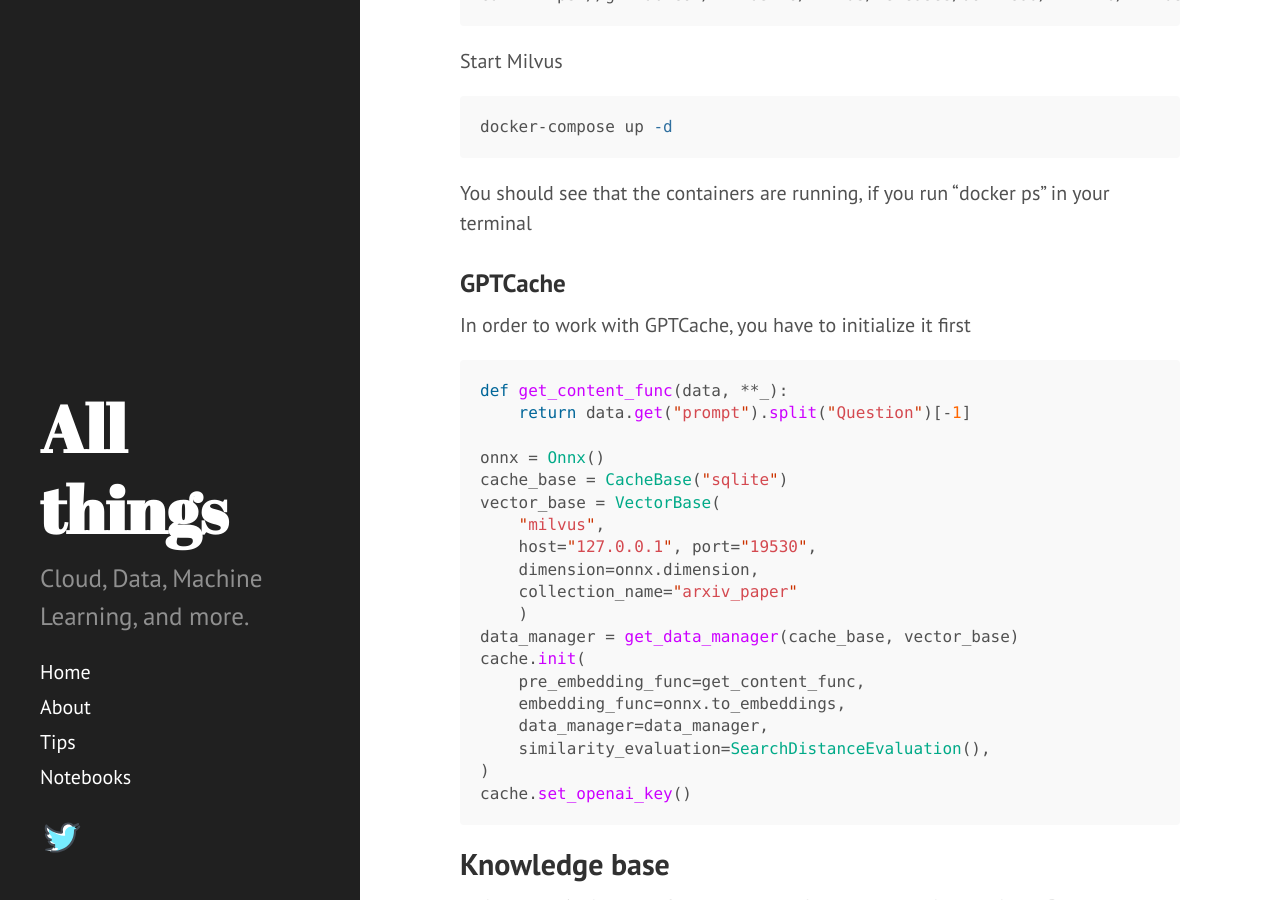
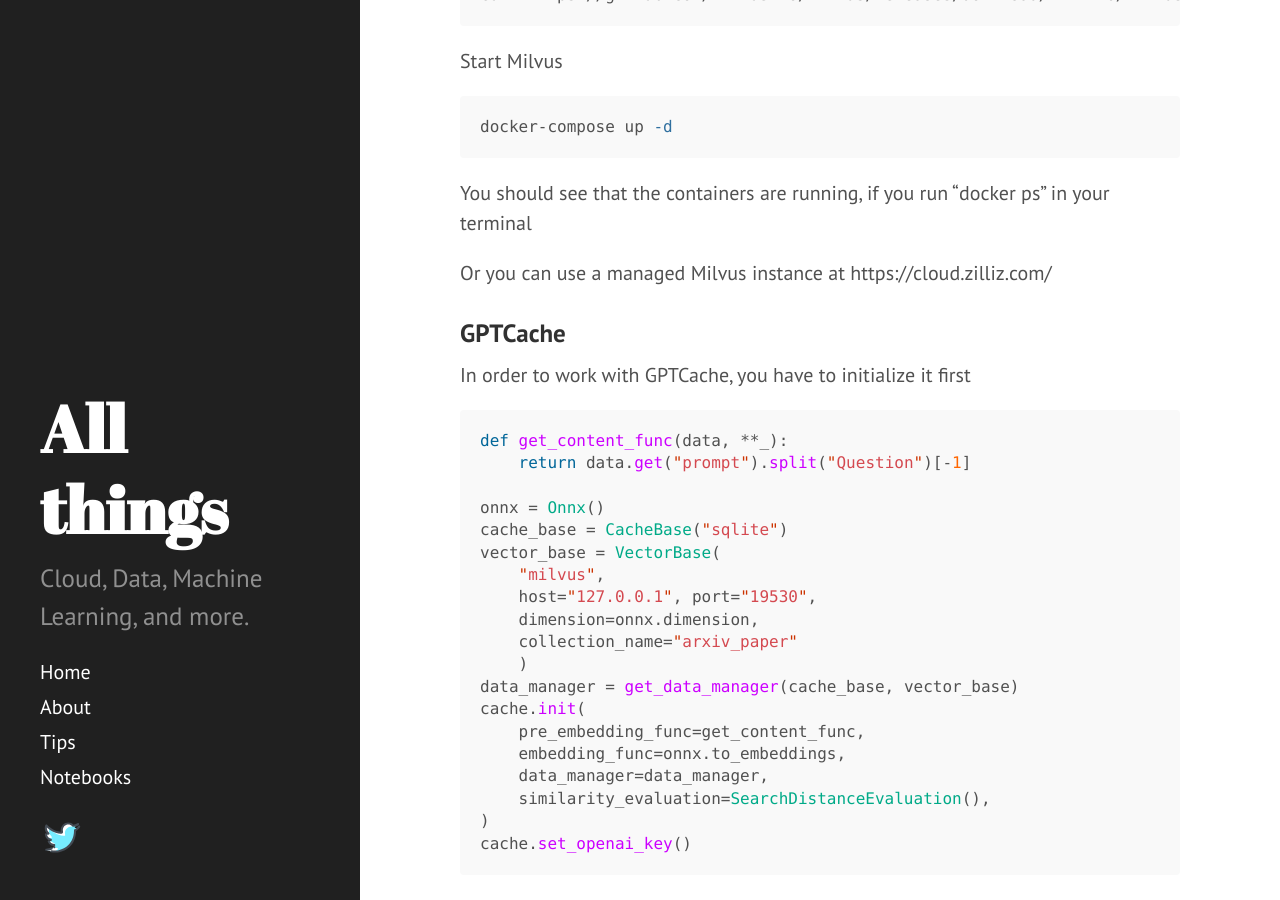
Before and after one commit to dzlab/dzlab.github.io, a Jekyll site: the page built from _posts/2023-07-06-llm-caching.md, in a window 1280 px wide and 900 px high, scrolled down 4569 px. Built offline with Jekyll 4.4.1, drawn with Linux system fonts in a browser that asks for light colours; nearby versions of some CDN libraries; a script that is not in the unit is left out; the table of contents is made by our own code.

Commit message:
add link to managed service

```diff
--- a/_posts/2023-07-06-llm-caching.md
+++ b/_posts/2023-07-06-llm-caching.md
@@ -146,6 +146,7 @@
 
 You should see that the containers are running, if you run "docker ps" in your terminal
 
+Or you can use a managed Milvus instance at https://cloud.zilliz.com/
 
 ### GPTCache
 In order to work with GPTCache, you have to initialize it first
```
